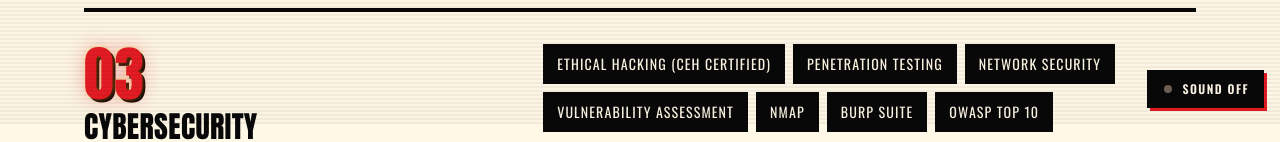
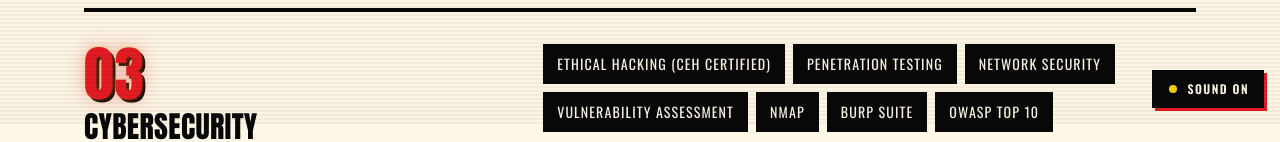
Before and after one commit to ahmxad/PORTFOLIO, a React (Vite) app: page /skills in a window 1280 px wide. Shown: the part 676-818 px from the top of the page. Built offline with nearby package versions, Linux system fonts and the light colour scheme.

Commit message:
sound code improved

```diff
--- a/src/App.tsx
+++ b/src/App.tsx
@@ -21,12 +21,10 @@
 
 import { useSmoothScroll, getLenis } from "./lib/useSmoothScroll";
 import { gsap, prefersReducedMotion } from "./lib/gsap";
-import { useSound } from "./lib/sound";
 
 export default function App() {
   useSmoothScroll();
   const location = useLocation();
-  const { play } = useSound();
 
   // Displayed route lags behind the real URL during the transition curtain.
   const [displayLocation, setDisplayLocation] = useState(location);
@@ -45,9 +43,6 @@
       window.scrollTo(0, 0);
       return;
     }
-
-    play("transition");
-    play("navigation");
 
     const tl = gsap.timeline();
     tl.set(curtain, { transformOrigin: "top center", scaleY: 0 })
--- a/src/components/Nav.tsx
+++ b/src/components/Nav.tsx
@@ -1,7 +1,6 @@
 import { useState } from "react";
 import { Link, NavLink } from "react-router-dom";
 import { NAV_ITEMS, BRAND } from "../data/content";
-import { useSound } from "../lib/sound";
 
 function NavItemButton({
   to,
@@ -12,13 +11,10 @@
   label: string;
   onClick?: () => void;
 }) {
-  const { play } = useSound();
   return (
     <NavLink
       to={to}
       onClick={onClick}
-      onMouseEnter={() => play("hover")}
-      onMouseDown={() => play("click")}
       className={({ isActive }) =>
         [
           "group relative px-3 py-2 font-head text-sm tracking-[0.16em] transition-colors",
@@ -45,7 +41,6 @@
 
 export default function Nav() {
   const [open, setOpen] = useState(false);
-  const { play } = useSound();
 
   return (
     <header className="fixed inset-x-0 top-0 z-50">
@@ -53,8 +48,6 @@
       <div className="flex items-center justify-between border-b-2 border-ink bg-ink px-4 py-2">
         <Link
           to="/"
-          onMouseEnter={() => play("hover")}
-          onMouseDown={() => play("click")}
           className="flex items-baseline gap-2 select-none"
           aria-label="Ahmad — home"
         >
@@ -79,8 +72,6 @@
         <div className="flex items-center gap-2">
           <Link
             to="/contact"
-            onMouseEnter={() => play("hover")}
-            onMouseDown={() => play("click")}
             className="hidden sm:inline-block btn-retro bg-red px-3 py-2 text-xs text-cream"
           >
             {BRAND.contactPhrase}
@@ -90,10 +81,7 @@
             className="lg:hidden btn-retro bg-signyellow px-3 py-2 text-ink text-sm"
             aria-expanded={open}
             aria-label="Toggle menu"
-            onClick={() => {
-              play("click");
-              setOpen((o) => !o);
-            }}
+            onClick={() => setOpen((o) => !o)}
           >
             {open ? "CLOSE" : "MENU"}
           </button>
@@ -108,10 +96,7 @@
               <NavLink
                 key={item.to}
                 to={item.to}
-                onClick={() => {
-                  play("click");
-                  setOpen(false);
-                }}
+                onClick={() => setOpen(false)}
                 className={({ isActive }) =>
                   [
                     "border-b border-ink-soft px-4 py-3 font-head text-base tracking-[0.14em]",
--- a/src/components/SoundToggle.tsx
+++ b/src/components/SoundToggle.tsx
@@ -1,18 +1,13 @@
 import { useSound } from "../lib/sound";
 
-// Retro sound on/off control. Respects autoplay restrictions via the
-// sound system; shows whether audio assets are present.
+// Retro sound on/off control. Toggles the looping background music.
 export default function SoundToggle() {
-  const { muted, toggleMuted, available, play } = useSound();
+  const { muted, toggleMuted } = useSound();
 
   return (
     <button
       type="button"
-      onClick={() => {
-        toggleMuted();
-        if (muted) play("click");
-      }}
-      onMouseEnter={() => play("hover")}
+      onClick={toggleMuted}
       aria-pressed={!muted}
       aria-label={muted ? "Enable sound" : "Mute sound"}
       className="btn-retro flex items-center gap-2 bg-ink text-cream px-3 py-2 text-xs font-head"
@@ -23,7 +18,7 @@
         className="inline-block h-3 w-3 rounded-full border-2 border-ink"
         style={{ background: muted ? "var(--color-warmgray)" : "var(--color-signyellow)" }}
       />
-      {muted ? "SOUND OFF" : available ? "SOUND ON" : "SOUND ·"}
+      {muted ? "SOUND OFF" : "SOUND ON"}
     </button>
   );
 }
--- a/src/data/content.ts
+++ b/src/data/content.ts
@@ -209,12 +209,3 @@
   { id: "anime", title: "Anime", category: "Culture & Entertainment", size: "sm" },
   { id: "politics", title: "Politics", category: "Curiosity & Technology", size: "sm" },
 ];
-
-// Audio asset map. Files are optional; the sound system no-ops if absent.
-export const AUDIO_FILES: Record<string, string> = {
-  hover: "/audio/ui-hover.mp3",
-  click: "/audio/ui-click.mp3",
-  navigation: "/audio/navigation.mp3",
-  transition: "/audio/transition.mp3",
-  title: "/audio/title-reveal.mp3",
-};
--- a/src/lib/sound.tsx
+++ b/src/lib/sound.tsx
@@ -8,68 +8,47 @@
   useState,
   type ReactNode,
 } from "react";
-import { AUDIO_FILES } from "../data/content";
 
-type SoundName = keyof typeof AUDIO_FILES;
+// Looping background music, gated by a single mute toggle so the existing
+// sound on/off button controls it.
+const BGM_SRC = "/audio/bg-music.mp3";
 
 interface SoundApi {
-  play: (name: SoundName) => void;
   muted: boolean;
   toggleMuted: () => void;
-  /** Whether at least one audio file has been proven to exist. */
-  available: boolean;
 }
 
 const SoundContext = createContext<SoundApi | null>(null);
 
-// Audio assets are optional. The build must NOT break if the /audio
-// files are absent. We lazily create <audio> elements and silently
-// swallow load/play errors so the rest of the site works untouched.
+// The audio asset is optional: the build must not break if the file is
+// absent. We lazily create the <audio> element and silently swallow
+// load/play errors so the rest of the site works untouched.
 export function SoundProvider({ children }: { children: ReactNode }) {
-  // Default to muted (opt-in) so we never surprise visitors with autoplay.
-  const [muted, setMuted] = useState(true);
-  const [available, setAvailable] = useState(false);
-  const cache = useRef<Map<SoundName, HTMLAudioElement>>(new Map());
+  // Default ON: background music greets visitors. It can only actually
+  // start after the first user gesture (browser autoplay policy).
+  const [muted, setMuted] = useState(false);
+  const [gestured, setGestured] = useState(false);
+  const bgmRef = useRef<HTMLAudioElement | null>(null);
 
-  const getEl = useCallback((name: SoundName) => {
-    const existing = cache.current.get(name);
-    if (existing) return existing;
-    const el = new Audio(AUDIO_FILES[name]);
+  // Lazily create the single looping background-music element.
+  const getBgm = useCallback(() => {
+    if (bgmRef.current) return bgmRef.current;
+    const el = new Audio(BGM_SRC);
+    el.loop = true;
     el.preload = "auto";
-    el.volume = 0.5;
-    el.addEventListener(
-      "canplaythrough",
-      () => setAvailable(true),
-      { once: true },
-    );
+    el.volume = 0.4;
     el.addEventListener("error", () => {
       /* file missing — ignore */
     });
-    cache.current.set(name, el);
+    bgmRef.current = el;
     return el;
   }, []);
 
-  const play = useCallback(
-    (name: SoundName) => {
-      if (muted) return;
-      // Respect browser autoplay policy: only play after a user gesture.
-      if (typeof window !== "undefined" && !windowHasGesture()) return;
-      try {
-        const el = getEl(name);
-        el.currentTime = 0;
-        const p = el.play();
-        if (p) p.catch(() => {});
-      } catch {
-        /* no-op */
-      }
-    },
-    [muted, getEl],
-  );
-
   const toggleMuted = useCallback(() => setMuted((m) => !m), []);
 
+  // Track the first genuine user gesture (required for audio autoplay).
   useEffect(() => {
-    const onFirst = () => setGesture(true);
+    const onFirst = () => setGestured(true);
     window.addEventListener("pointerdown", onFirst, { once: true });
     window.addEventListener("keydown", onFirst, { once: true });
     return () => {
@@ -78,9 +57,34 @@
     };
   }, []);
 
+  // Start/stop the looping background music in lock-step with the mute
+  // toggle. It begins automatically on the visitor's first gesture (browser
+  // autoplay policy), and pauses when the tab is hidden.
+  useEffect(() => {
+    const bgm = getBgm();
+    const sync = () => {
+      if (muted || document.hidden || !gestured) {
+        bgm.pause();
+      } else {
+        const p = bgm.play();
+        if (p) p.catch(() => {});
+      }
+    };
+    sync();
+    const onVis = () => {
+      if (document.hidden) bgm.pause();
+      else if (!muted && gestured) {
+        const p = bgm.play();
+        if (p) p.catch(() => {});
+      }
+    };
+    document.addEventListener("visibilitychange", onVis);
+    return () => document.removeEventListener("visibilitychange", onVis);
+  }, [muted, gestured, getBgm]);
+
   const value = useMemo<SoundApi>(
-    () => ({ play, muted, toggleMuted, available }),
-    [play, muted, toggleMuted, available],
+    () => ({ muted, toggleMuted }),
+    [muted, toggleMuted],
   );
 
   return (
@@ -88,15 +92,6 @@
   );
 }
 
-// Track the first genuine user gesture (required for audio autoplay).
-let gestured = false;
-function setGesture(v: boolean) {
-  gestured = v;
-}
-function windowHasGesture() {
-  return gestured;
-}
-
 export function useSound(): SoundApi {
   const ctx = useContext(SoundContext);
   if (!ctx) throw new Error("useSound must be used within <SoundProvider>");
--- a/src/pages/Contact.tsx
+++ b/src/pages/Contact.tsx
@@ -1,15 +1,12 @@
 import { useState, type SyntheticEvent } from "react";
 import Page from "../components/Page";
 import { CONTACT } from "../data/content";
-import { useSound } from "../lib/sound";
 
 export default function Contact() {
-  const { play } = useSound();
   const [sent, setSent] = useState(false);
 
   const onSubmit = (e: SyntheticEvent<HTMLFormElement>) => {
     e.preventDefault();
-    play("transition");
     setSent(true);
   };
 
@@ -119,8 +116,6 @@
                 </label>
                 <button
                   type="submit"
-                  onMouseEnter={() => play("hover")}
-                  onMouseDown={() => play("click")}
                   className="btn-retro w-full bg-red px-4 py-3 text-sm text-cream"
                 >
                   TRANSMIT →
--- a/src/pages/Home.tsx
+++ b/src/pages/Home.tsx
@@ -2,7 +2,6 @@
 import { Link } from "react-router-dom";
 import { gsap, prefersReducedMotion } from "../lib/gsap";
 import { useDocumentTitle } from "../hooks/useDocumentTitle";
-import { useSound } from "../lib/sound";
 import { BRAND, NAV_ITEMS } from "../data/content";
 import AhmadTitle from "../components/AhmadTitle";
 import ThreeBackground from "../components/ThreeBackground";
@@ -15,7 +14,6 @@
 export default function Home() {
   useDocumentTitle("Ahmad — Home");
   const root = useRef<HTMLElement>(null);
-  const { play } = useSound();
 
   useLayoutEffect(() => {
     const el = root.current;
@@ -79,10 +77,9 @@
           "-=0.3",
         );
 
-      play("title");
     }, el);
     return () => ctx.revert();
-  }, [play]);
+  }, []);
 
   return (
       <main
@@ -153,8 +150,6 @@
               <Link
                 key={q.to}
                 to={q.to}
-                onMouseEnter={() => play("hover")}
-                onMouseDown={() => play("click")}
                 className={[
                   "btn-retro px-6 py-3 text-sm",
                   q.kind === "red"
@@ -189,8 +184,6 @@
             <Link
               key={n.to}
               to={n.to}
-              onMouseEnter={() => play("hover")}
-              onMouseDown={() => play("click")}
               className="font-head text-xs tracking-[0.14em] text-cream hover:text-signyellow"
             >
               {n.label}
--- a/src/pages/More.tsx
+++ b/src/pages/More.tsx
@@ -1,7 +1,6 @@
 import { Link } from "react-router-dom";
 import Page from "../components/Page";
 import { INTERESTS } from "../data/content";
-import { useSound } from "../lib/sound";
 
 /* ------------------------------------------------
    Per-interest decorative motif (CSS-drawn, no images,
@@ -259,8 +258,6 @@
 };
 
 export default function More() {
-  const { play } = useSound();
-
   return (
     <Page title="More" className="bg-cream text-ink" pad="pt-28 pb-20">
       <div className="mx-auto max-w-6xl px-5">
@@ -305,7 +302,6 @@
               <article
                 key={it.id}
                 data-anim
-                onMouseEnter={() => play("hover")}
                 className={`group relative flex min-w-0 flex-col justify-between border-4 border-ink p-4 shadow-[8px_8px_0_var(--color-ink)] transition-all duration-150 hover:-translate-y-1 hover:shadow-[12px_12px_0_var(--color-ink)] ${surface} ${span}`}
               >
                 <div className="flex min-w-0 items-start justify-between gap-2">
@@ -345,8 +341,6 @@
           </p>
           <Link
             to="/contact"
-            onMouseEnter={() => play("hover")}
-            onMouseDown={() => play("click")}
             className="btn-retro mt-4 inline-block bg-ink px-6 py-3 text-sm text-cream"
           >
             REACH OUT &rarr;
--- a/src/pages/Skills.tsx
+++ b/src/pages/Skills.tsx
@@ -1,9 +1,7 @@
 import Page from "../components/Page";
 import { SKILL_GROUPS, type SkillGroup } from "../data/content";
-import { useSound } from "../lib/sound";
 
 function Department({ group, index }: { group: SkillGroup; index: number }) {
-  const { play } = useSound();
   const flip = index % 2 === 1;
   return (
     <section
@@ -27,7 +25,6 @@
           {group.items.map((item) => (
             <li key={item}>
               <span
-                onMouseEnter={() => play("hover")}
                 className="inline-block cursor-default border-2 border-ink bg-ink px-3 py-2 font-head text-sm tracking-[0.08em] text-cream transition-colors hover:bg-red hover:text-cream"
               >
                 {item}
```
Also changed, not shown: 1 other file (tests, documents, lock files or other folders).
